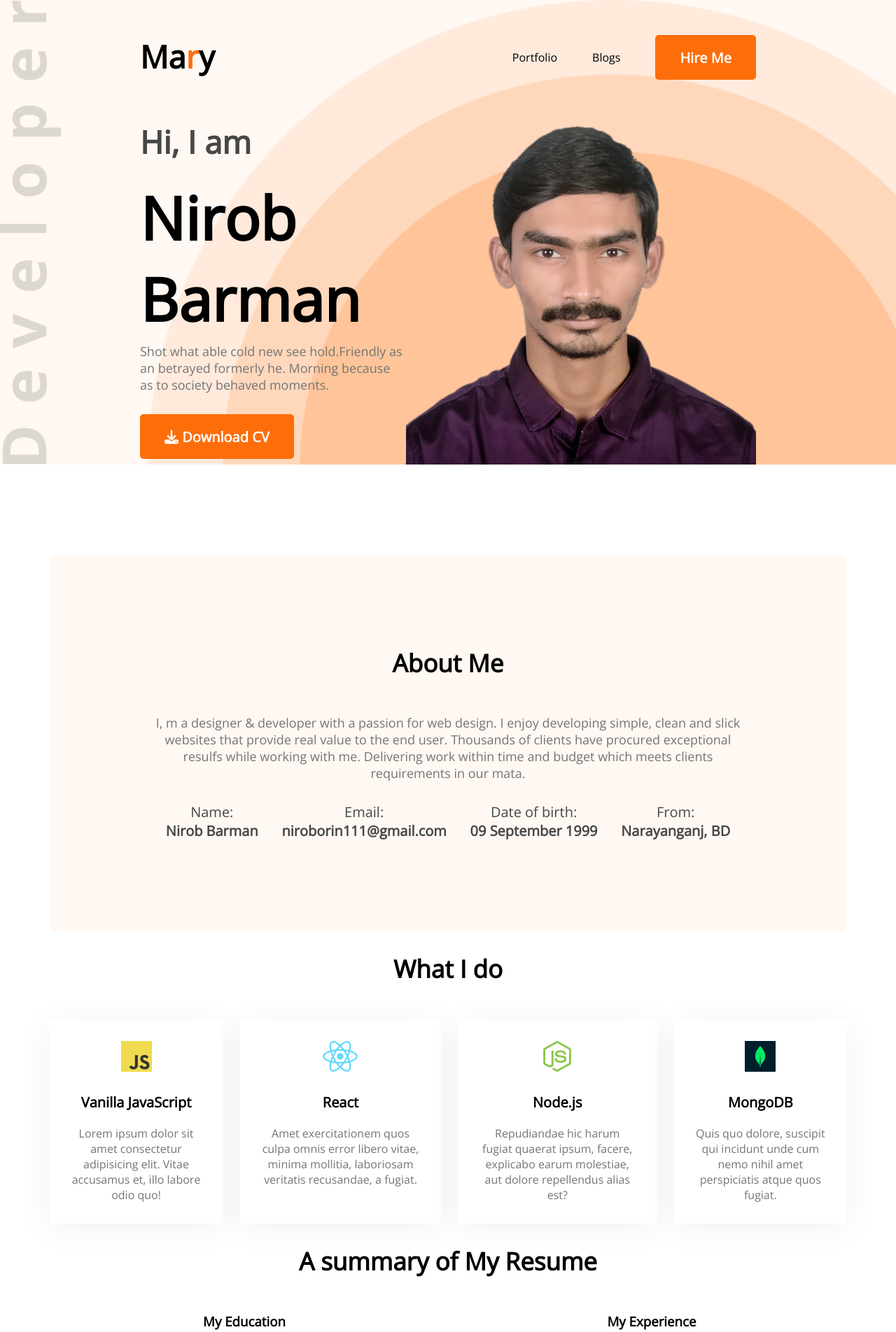
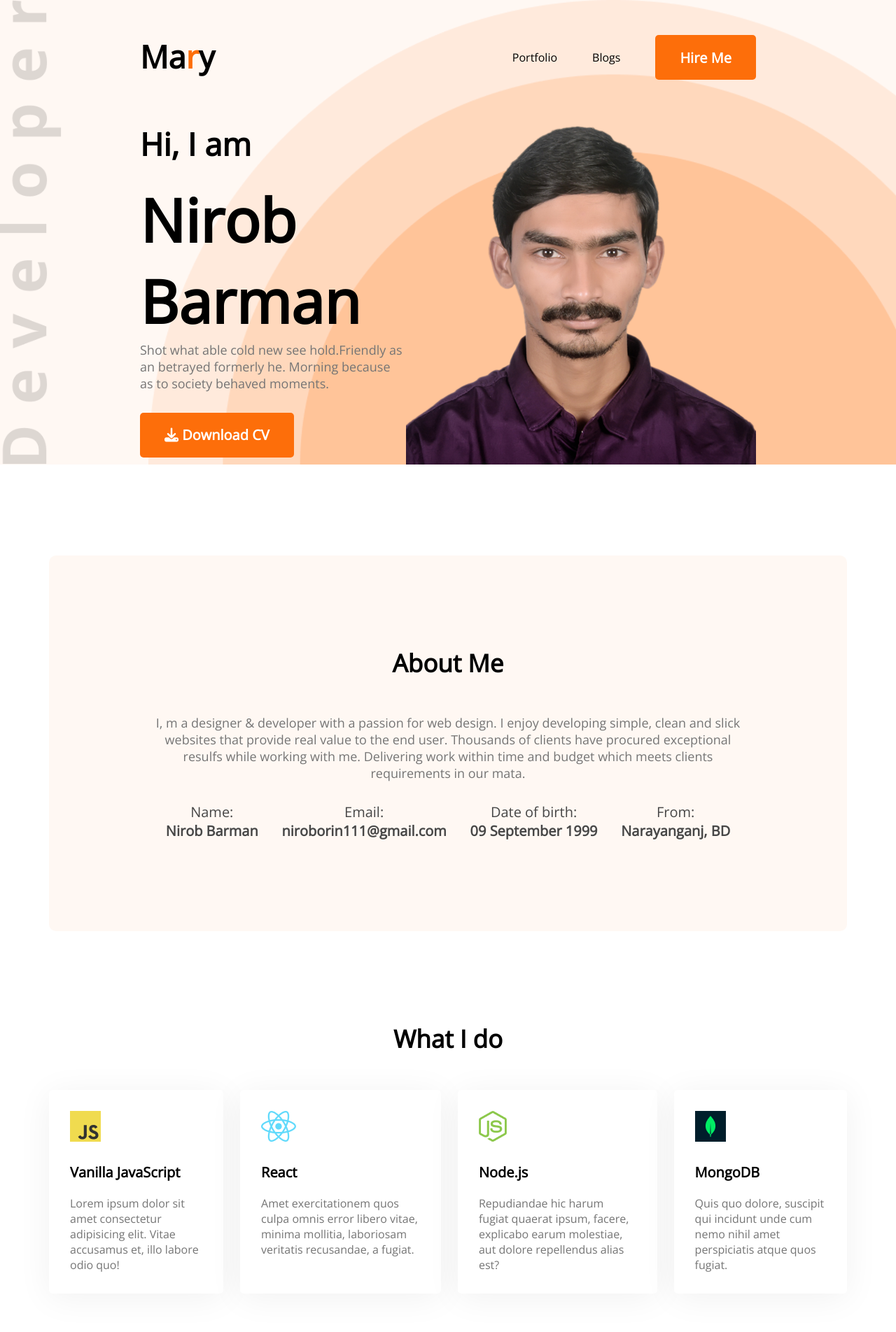
Before and after one commit to Nirob-Barman/developer-portfolio, a plain HTML site: page index.html in a window 1280 px wide. Shown: the top 1904 px of the page at 70% size. Drawn offline with nearby package versions, Linux system fonts and the light colour scheme.

Commit message:
almost done

```diff
--- a/styles/portfolio.css
+++ b/styles/portfolio.css
@@ -59,13 +59,13 @@ nav li {
 .banner-title {
     font-weight: 700;
     font-size: 85px;
-    margin-bottom: 5px;
+    /* margin-bottom: 5px; */
 }
 
 .banner-sub-title {
     font-weight: 600;
     font-size: 45px;
-    color: #474747;
+    /* color: #474747; */
     margin-bottom: 20px;
 }
 
@@ -84,8 +84,7 @@ main {
 }
 
 section {
-    text-align: center;
-    margin-bottom: 30px;
+    margin-top: 130px;
 }
 
 /* About section styles */
@@ -94,6 +93,7 @@ section {
     background: #FFF8F3;
     border-radius: 10px;
     padding: 130px 150px;
+    text-align: center;
 }
 
 .section-title {
@@ -128,8 +128,6 @@ section {
 }
 
 /* what i do styles */
-
-
 .skill-container {
     display: flex;
     gap: 24px;
```
